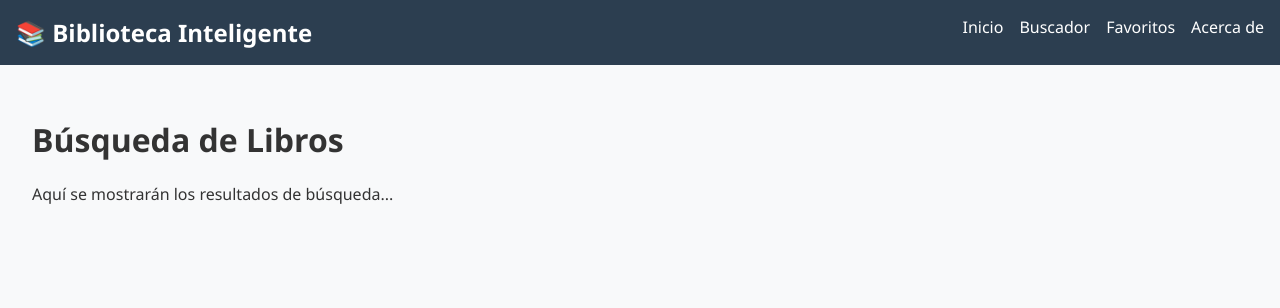
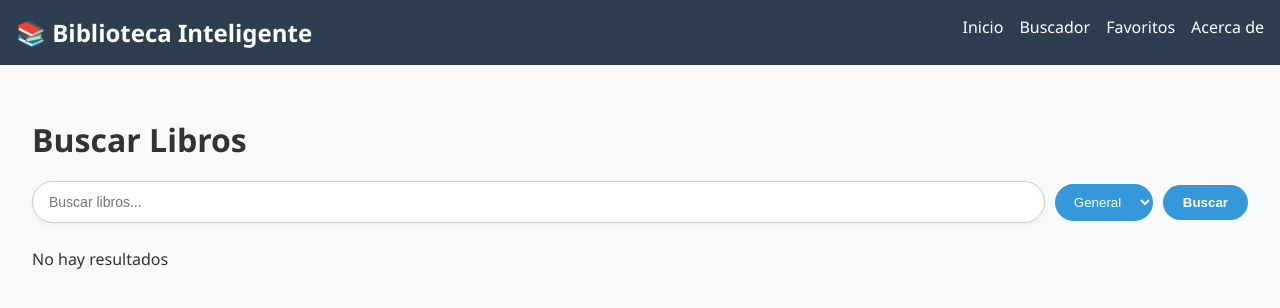
Before and after one commit to Joaquinmes18/Biblioteca_Virtual, a React (Vite) app: page /buscar in a window 1280 px wide. Shown: the top 308 px of the page. Built offline with nearby package versions, Linux system fonts and the light colour scheme.

Commit message:
el buscador lo intente hacer pero nose si esta bien

```diff
--- a/src/pages/About.jsx
+++ b/src/pages/About.jsx
@@ -58,7 +58,7 @@ const About = () => {
           rel="noopener noreferrer"
           className="about-link"
         >
-          Open Library
+          Abir libreria
         </a>
       </div>
     </div>
--- a/src/pages/Search.jsx
+++ b/src/pages/Search.jsx
@@ -1,10 +1,112 @@
-import React from 'react';
+import React, { useState } from 'react';
+import { openLibraryService } from '../services/openLibraryService';
+import BookCard from '../components/BookCard';
 
 const Search = () => {
+  const [query, setQuery] = useState('');
+  const [type, setType] = useState('q');
+  const [books, setBooks] = useState([]);
+  const [loading, setLoading] = useState(false);
+  const [error, setError] = useState('');
+
+  const handleSearch = async () => {
+    if (!query.trim()) return;
+
+    setLoading(true);
+    setError('');
+    setBooks([]);
+
+    try {
+      const data = await openLibraryService.searchBooks(query, type);
+      setBooks(data.docs || []);
+    } catch (err) {
+      setError('Error al buscar libros');
+    }
+
+    setLoading(false);
+  };
+
   return (
     <div style={{ padding: '2rem' }}>
-      <h1>Búsqueda de Libros</h1>
-      <p>Aquí se mostrarán los resultados de búsqueda...</p>
+      <h1 style={{ marginBottom: '20px' }}>Buscar Libros</h1>
+
+      {/* BUSCADOR */}
+      <div
+        style={{
+          display: 'flex',
+          gap: '10px',
+          marginBottom: '25px',
+          alignItems: 'center'
+        }}
+      >
+        <input
+          type="text"
+          placeholder="Buscar libros..."
+          value={query}
+          onChange={(e) => setQuery(e.target.value)}
+          style={{
+            flex: 1,
+            padding: '12px 16px',
+            borderRadius: '25px',
+            border: '1px solid #ccc',
+            outline: 'none',
+            fontSize: '14px',
+            boxShadow: '0 2px 6px rgba(0,0,0,0.05)'
+          }}
+        />
+
+        <select
+          value={type}
+          onChange={(e) => setType(e.target.value)}
+          style={{
+            padding: '10px 15px',
+            borderRadius: '20px',
+            border: 'none',
+            backgroundColor: '#3498db',
+            color: 'white',
+            cursor: 'pointer'
+          }}
+        >
+          <option value="q">General</option>
+          <option value="title">Título</option>
+          <option value="author">Autor</option>
+        </select>
+
+        <button
+          onClick={handleSearch}
+          onMouseOver={(e) => e.target.style.backgroundColor = '#2980b9'}
+          onMouseOut={(e) => e.target.style.backgroundColor = '#3498db'}
+          style={{
+            padding: '10px 20px',
+            borderRadius: '20px',
+            border: 'none',
+            backgroundColor: '#3498db',
+            color: 'white',
+            cursor: 'pointer',
+            fontWeight: 'bold'
+          }}
+        >
+          Buscar
+        </button>
+      </div>
+
+      {/* ESTADOS */}
+      {loading && <p>Cargando...</p>}
+      {error && <p>{error}</p>}
+      {!loading && books.length === 0 && <p>No hay resultados</p>}
+
+      {/* RESULTADOS */}
+      <div
+        style={{
+          display: 'grid',
+          gridTemplateColumns: 'repeat(auto-fill, 250px)',
+          gap: '20px'
+        }}
+      >
+        {books.map((book, index) => (
+          <BookCard key={index} book={book} />
+        ))}
+      </div>
     </div>
   );
 };
```
